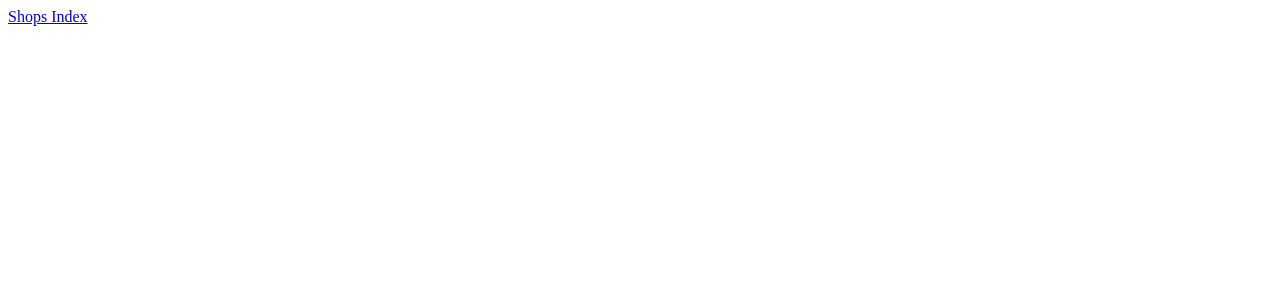
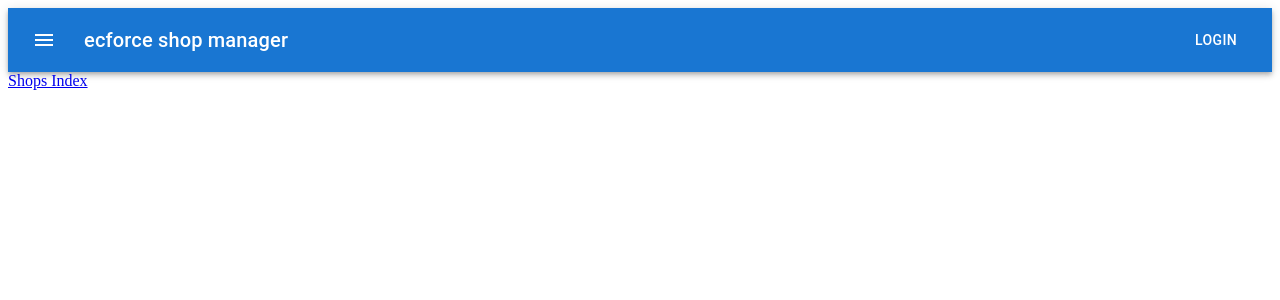
Before and after one commit to rubyonmiya/next-todo-app, a Next.js app: page / in a window 1280 px wide. Shown: the top 300 px of the page. Built offline with nearby package versions, Linux system fonts and the light colour scheme.

Commit message:
layout導入

```diff
--- /dev/null
+++ b/src/components/layouts.tsx
@@ -0,0 +1,30 @@
+import MenuIcon from '@mui/icons-material/Menu'
+import { AppBar, Box, Button, IconButton, Toolbar, Typography } from '@mui/material'
+import { ReactNode } from 'react'
+
+type Props = {
+  children: ReactNode
+}
+
+const Layout = ({ children, ...props }: Props) => {
+  return (
+    <div {...props}>
+      <Box sx={{ flexGrow: 1 }}>
+        <AppBar position='static'>
+          <Toolbar>
+            <IconButton size='large' edge='start' color='inherit' aria-label='menu' sx={{ mr: 2 }}>
+              <MenuIcon />
+            </IconButton>
+            <Typography variant='h6' component='div' sx={{ flexGrow: 1 }}>
+              ecforce shop manager
+            </Typography>
+            <Button color='inherit'>Login</Button>
+          </Toolbar>
+        </AppBar>
+      </Box>
+      {children}
+    </div>
+  )
+}
+
+export default Layout
--- a/src/pages/index.tsx
+++ b/src/pages/index.tsx
@@ -1,12 +1,13 @@
 import Link from 'next/link'
+import Layout from '../components/layouts'
 
 const TopIndexPage = () => {
   return (
-    <div>
+    <Layout>
       <Link href='/shops'>
         <a>Shops Index</a>
       </Link>
-    </div>
+    </Layout>
   )
 }
 export default TopIndexPage
--- a/src/pages/shops/[number].tsx
+++ b/src/pages/shops/[number].tsx
@@ -1,5 +1,7 @@
+import Layout from '../../components/layouts'
+
 const ShopsShowPage = () => {
-  return <div>Shops Show</div>
+  return <Layout>Shops Show</Layout>
 }
 
 export default ShopsShowPage
```
Also changed, not shown: src/pages/shops/index.tsx (+2 -22 lines).
